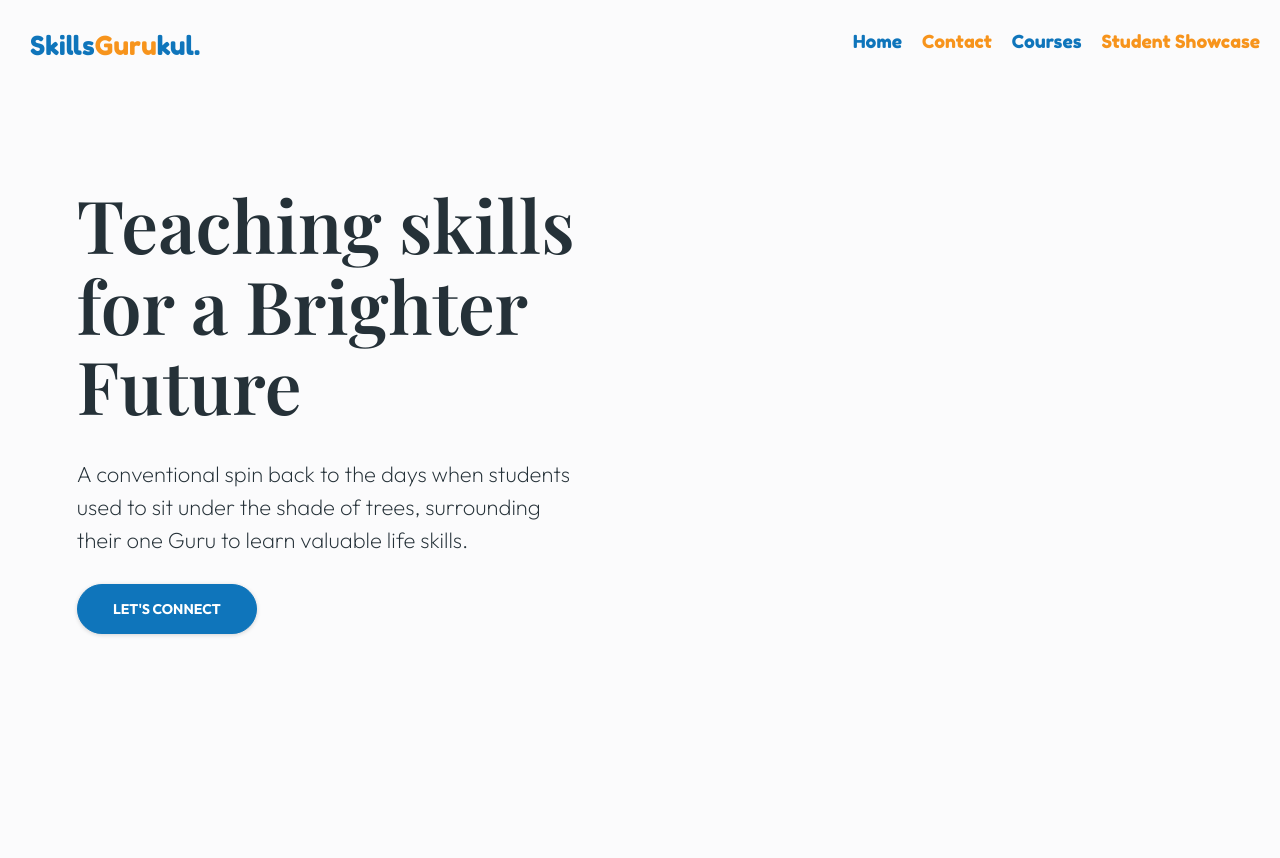
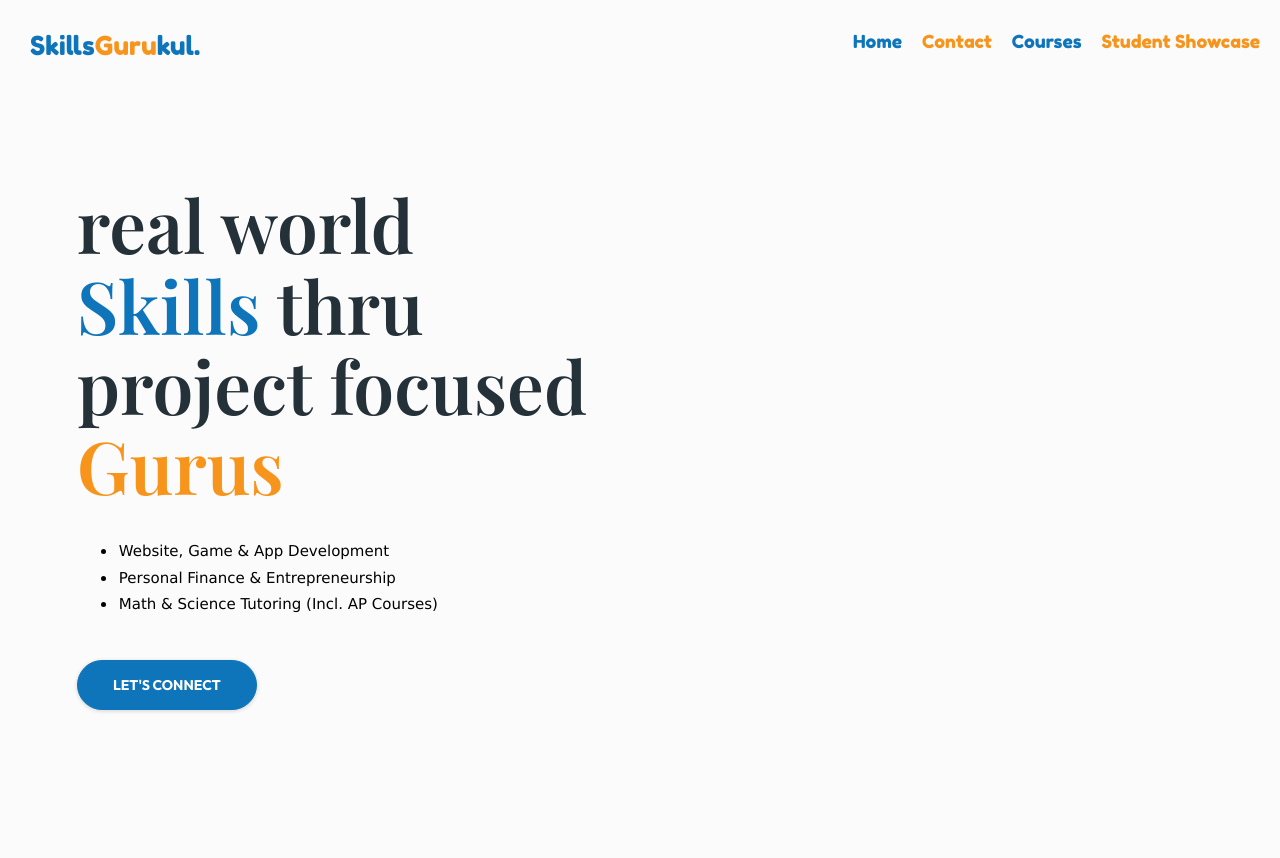
Before and after one commit to ItsPalash13/skillsgurukul, a Django app: page / in a window 1280 px wide. Shown: the top 858 px of the page. Run offline with Django 3.2, Linux system fonts and the light colour scheme; some libraries are stand-ins or nearby versions.

Commit message:
Add files via upload

```diff
--- a/skills_app/templates/index.html
+++ b/skills_app/templates/index.html
@@ -63,9 +63,15 @@ Student Showcase
 <div id="animContainer" style="">
 </div>
 <div id="pt1hed">
-  <p id="pt1hedcnt">Teaching skills for a Brighter Future</p>
-  <p id="pt1cnt">A conventional spin back to the days when students used to sit under the shade of trees, surrounding their one Guru to learn valuable life skills. </p>
-
+  <p id="pt1hedcnt">real world <span style="color:#0F75BB;">Skills</span> thru project focused <span style="color:#F7941C;">Gurus</span></p>
+  <p id="pt1cnt">
+  	<ul style="position:relative; top:-40px;">
+  		<li id="pt1cntli">Website, Game & App Development</li>
+  		<li id="pt1cntli">Personal Finance & Entrepreneurship</li>
+  		<li id="pt1cntli">Math & Science Tutoring (Incl. AP Courses)</li>
+  	</ul>
+  </p>
+   <br>
   <a href="#connect">
     <button id="pt1sub"><b>LET'S CONNECT</b> </button>
    </a>
@@ -188,7 +194,7 @@ Student Showcase
 		</div>
 		<div id="part6dv" class="box" style="background:#F5A623; margin-left:5%;">
 			<div id="pt6cnt">
-				<p id="pt6txt">AP Mathematics</p>
+				<p id="pt6txt">Math & Science</p>
 			</div>
 			<div id="pt6img">
 				<img src="{% static 'Images/Smash Illustrations/Ready-to-use Scenes/Png/Photo stock.png' %}" id="pt6imgct">
@@ -203,7 +209,8 @@ Student Showcase
                 <li> Algebra 1 & Geometry 1</li>
                 <li> Algebra 2</li>
                 <li>Calculus</li>
-                <li>AP Courses</li>
+                <li> High School Physics</li>
+                <li>AP Courses in Physics, Math, Statistics & Computer Science</li>
             </ul>
             </p>
 			</div>
@@ -290,7 +297,7 @@ $(".fa-chevron-left").click(function(){
 
 		<div id="kdname">
 			<p id="proname">Techtonium Gaming UI/UX</p>
-			<div id="bu">Business</div>
+			<div id="bu">Entrepreneurship</div>
             <div id="wd">Web Design</div>
 
 		</div>
@@ -303,7 +310,7 @@ $(".fa-chevron-left").click(function(){
 	<div id="kdshow" style="box-shadow: rgba(0, 0, 0, 0.16) 0px 1px 4px;">
 		<div id="kdname" style="">
 			<p id="proname">Puppies Papadise </p>
-			<div id="bu">Business</div>
+			<div id="bu">Entrepreneurship</div>
             <div id="wd">Web Design</div>
 
 		</div>
```
